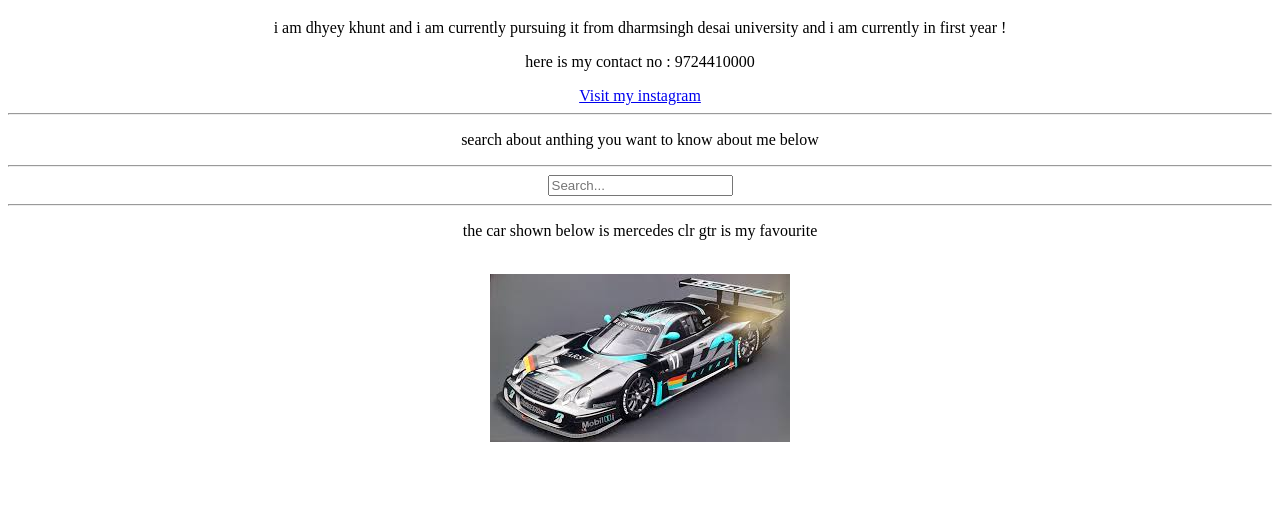
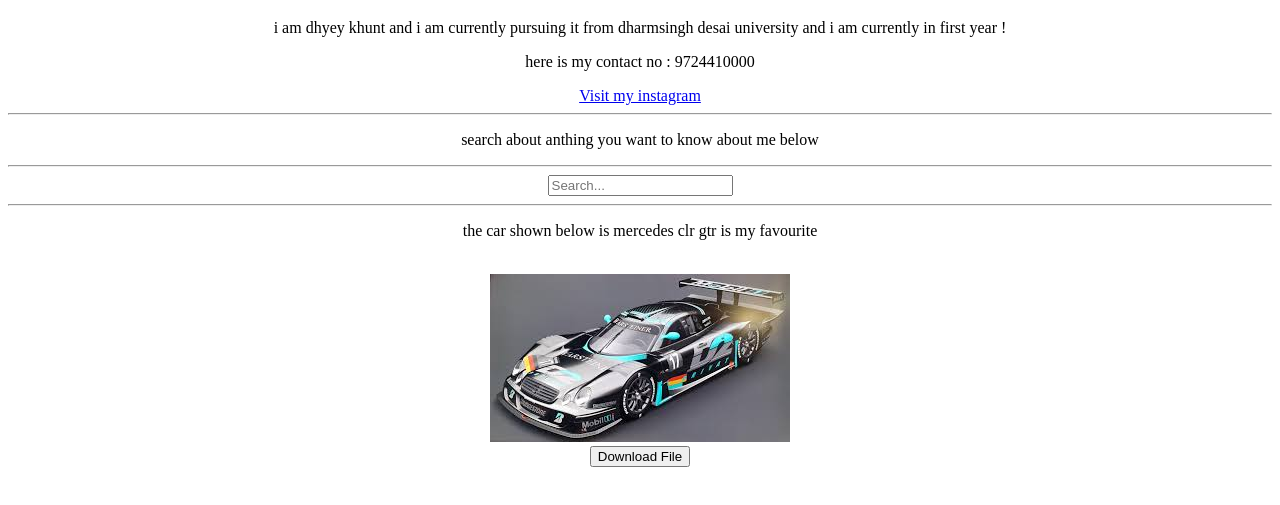
Before and after one commit to Rockkstar9/mywebsite.html, a plain HTML site: page index.html in a window 1280 px wide. Shown: the part 61-566 px from the top of the page. Drawn offline with Linux system fonts and the light colour scheme.

Commit message:
index.html

```diff
--- a/index.html
+++ b/index.html
@@ -18,5 +18,9 @@
         <p>the car shown below is mercedes clr gtr is my favourite</p>
         <br>
         <img src="mrc.jepg.jfif" style="width:300px; height:100;">
+    <br>
+    <a href="ppt.ppt" download>
+<button>Download File</button>
+</a>
 </body>
 </html>
```
